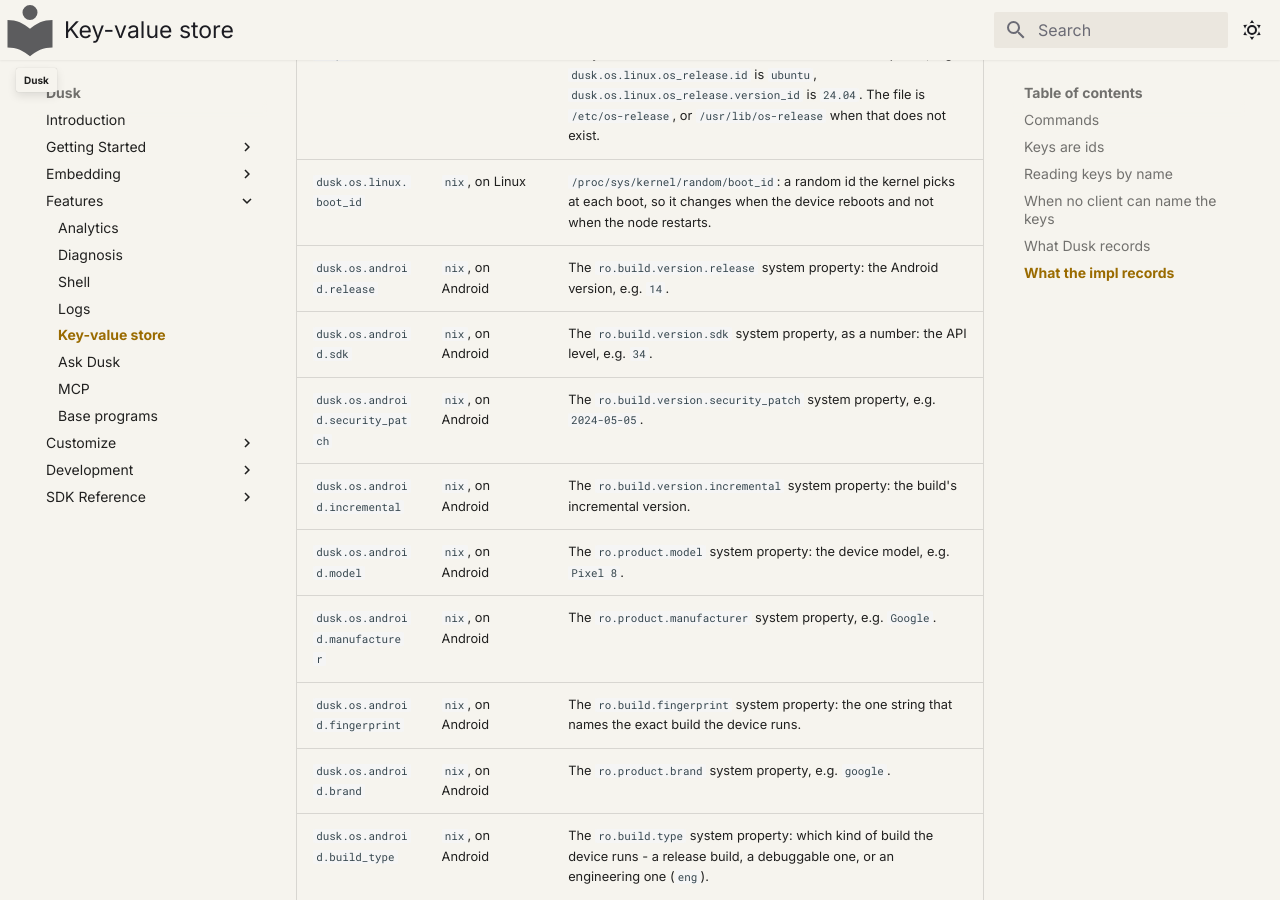
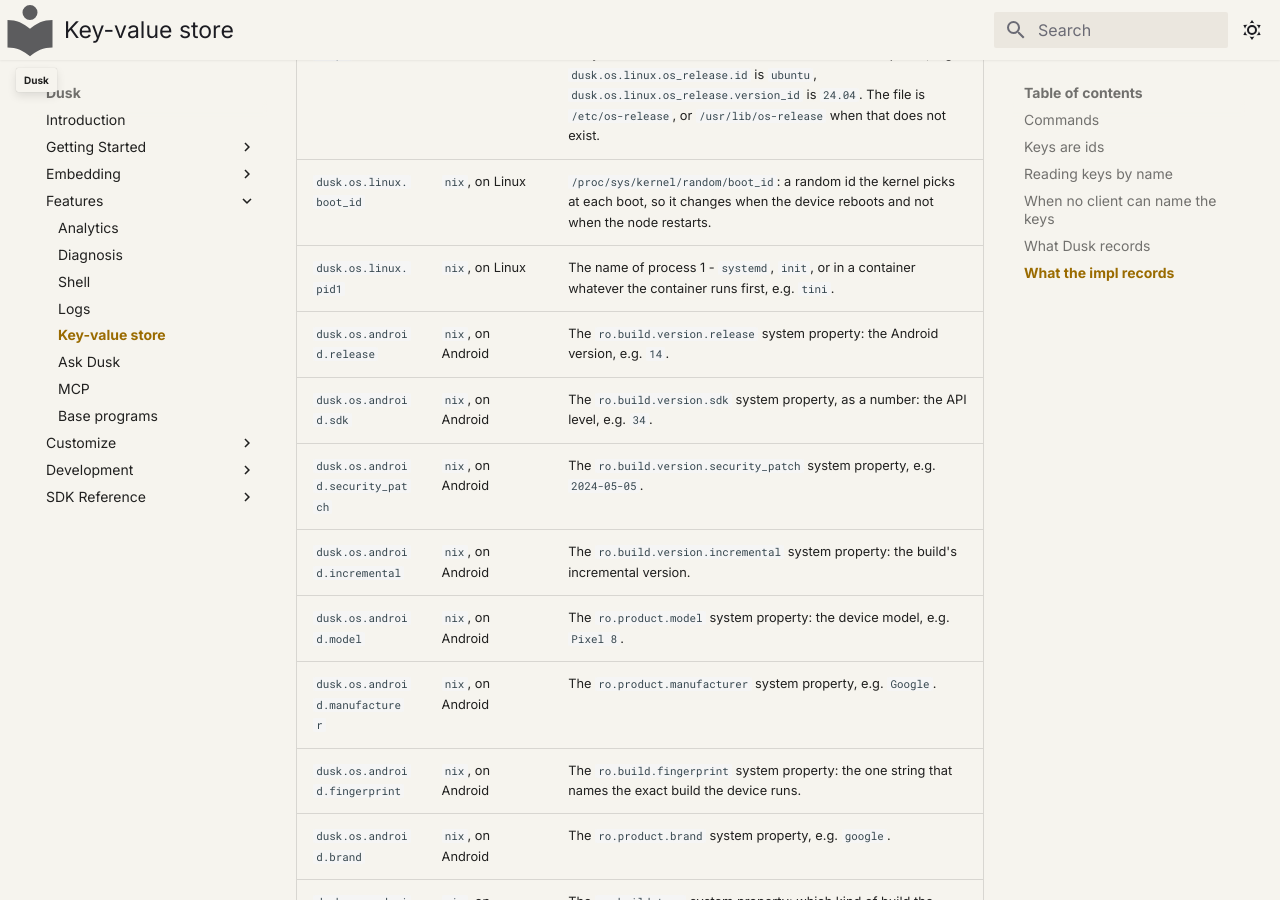
Before and after one commit to tomerze/dusk, an MkDocs documentation site: the page built from docs/docs/features/kvs.md, in a window 1280 px wide and 900 px high, scrolled down 5489 px. Built offline with MkDocs 1.6.1 and Material for MkDocs 9.7.7, drawn with Linux system fonts in a browser that asks for light colours; comment, search, counter and statistics services are not loaded.

Commit message:
Update docs for the Linux process 1 key
The impl table gains dusk.os.linux.pid1: the name of process 1 - systemd, init, or in a container whatever the container runs first, e.g. tini.

```diff
--- a/docs/docs/features/kvs.md
+++ b/docs/docs/features/kvs.md
@@ -174,6 +174,7 @@ old to carry a value - writes no keys either, and is logged at `info`.
 | `dusk.os.nix.limits.core_file_size.hard` | `nix` | The most the soft limit could be raised to, or `"unlimited"`. |
 | `dusk.os.linux.os_release.<key>` | `nix`, on Linux | Seven entries of [os-release](https://www.freedesktop.org/software/systemd/man/latest/os-release.html) - `name`, `pretty_name`, `id`, `id_like`, `version`, `version_id` and `version_codename` - each `<key>` the entry's name in lower case and the value without its quotes, e.g. `dusk.os.linux.os_release.id` is `ubuntu`, `dusk.os.linux.os_release.version_id` is `24.04`. The file is `/etc/os-release`, or `/usr/lib/os-release` when that does not exist. |
 | `dusk.os.linux.boot_id` | `nix`, on Linux | `/proc/sys/kernel/random/boot_id`: a random id the kernel picks at each boot, so it changes when the device reboots and not when the node restarts. |
+| `dusk.os.linux.pid1` | `nix`, on Linux | The name of process 1 - `systemd`, `init`, or in a container whatever the container runs first, e.g. `tini`. |
 | `dusk.os.android.release` | `nix`, on Android | The `ro.build.version.release` system property: the Android version, e.g. `14`. |
 | `dusk.os.android.sdk` | `nix`, on Android | The `ro.build.version.sdk` system property, as a number: the API level, e.g. `34`. |
 | `dusk.os.android.security_patch` | `nix`, on Android | The `ro.build.version.security_patch` system property, e.g. `2024-05-05`. |
```
